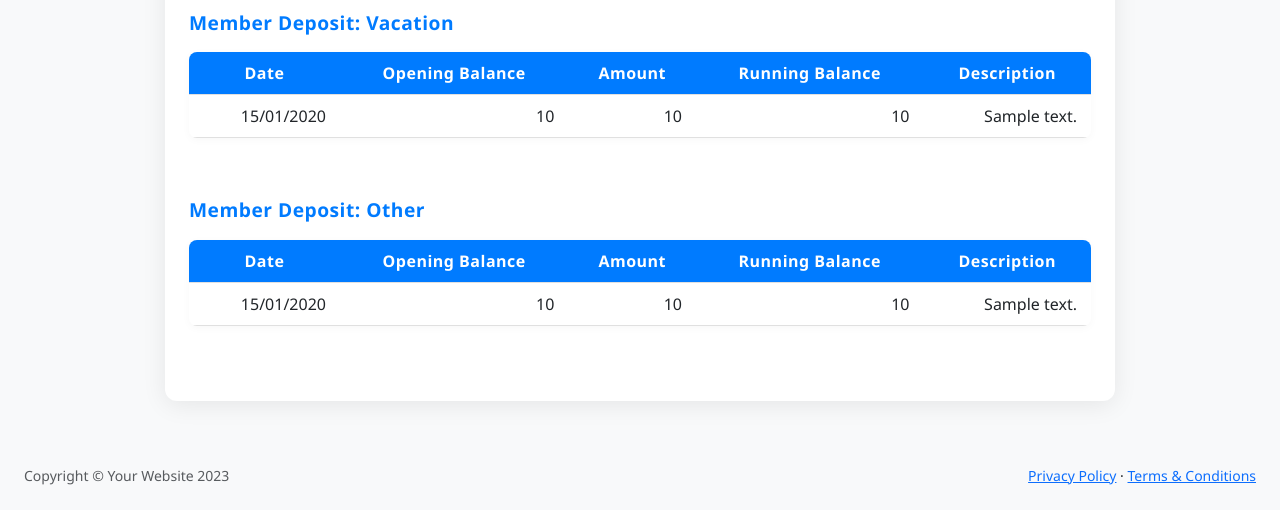
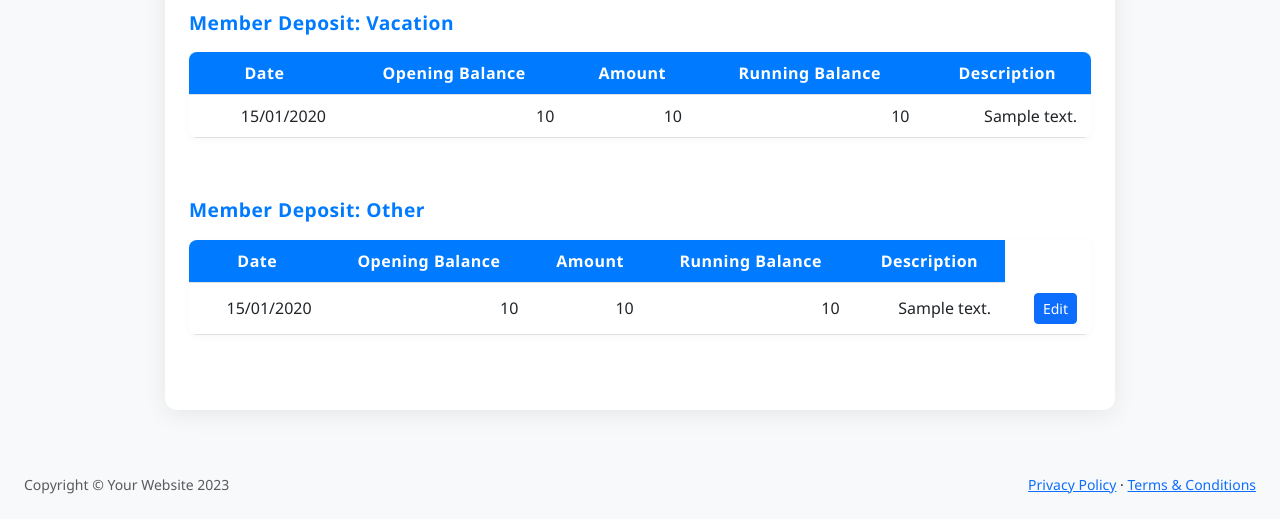
Before and after one commit to Kipkerich/sacco-mis, a Django app: template sacco/templates/saving_statement.html in a window 1280 px wide. Shown: the part 1084-1603 px from the top of the page. Before the commit the page ends 1569 px from the top, so only its background shows below. Run offline with Django 3.2, Linux system fonts and the light colour scheme; the template is opened without the code that fills it: most values are stand-ins (such as "Sample title", 1, 10 or a date in 2020); some libraries are stand-ins or nearby versions.

Commit message:
front-end

```diff
--- a/sacco/models.py
+++ b/sacco/models.py
@@ -76,7 +76,7 @@ class Saving(models.Model):
     date = models.DateField(blank=True,null=True)
     receipt_no = models.CharField(max_length=255, blank=True)
     category = models.CharField(max_length=20, choices=CATEGORY_CHOICES, default="capital_share")
-    deposit_type = models.CharField(max_length=20, choices=DEPOSIT_TYPE_CHOICES, blank=True, null=True)
+    deposit_type = models.CharField(max_length=20, choices=DEPOSIT_TYPE_CHOICES, default="other")
 
     def __str__(self):
         return f"{self.member.name} - {self.amount} on {self.date} ({self.get_category_display()})"
@@ -210,7 +210,7 @@ class SavingStatement(models.Model):
     running_balance = models.DecimalField(max_digits=12, decimal_places=2)
     description = models.CharField(max_length=255, blank=True)
     category = models.CharField(max_length=20, choices=CATEGORY_CHOICES, default="capital_share")
-    deposit_type = models.CharField(max_length=20, choices=DEPOSIT_TYPE_CHOICES, blank=True, null=True)
+    deposit_type = models.CharField(max_length=20, choices=DEPOSIT_TYPE_CHOICES,default="other")
 
     def __str__(self):
         return f"{self.member.name} | {self.amount} on {self.date.date()}"
--- a/sacco/templates/loans.html
+++ b/sacco/templates/loans.html
@@ -87,7 +87,7 @@
             <input type="number" class="form-control" id="amount" name="amount" required oninput="validateAmount()" value="0.00">
             <div id="amount-warning" class="text-danger small mt-1" style="display:none;">Loan amount cannot be more than 500,000</div>
           </div>
-          <div class="mb-3">
+          <div class="mb-3" hidden>
             <label for="status" class="form-label">Status</label>
             <select class="form-select" id="status" name="status" required>
               <option value="pending">Pending</option>
--- a/sacco/templates/saving_statement.html
+++ b/sacco/templates/saving_statement.html
@@ -198,6 +198,7 @@
                 <td>{{ s.amount }}</td>
                 <td>{{ s.running_balance }}</td>
                 <td>{{ s.description }}</td>
+                <td><a href="#" class="btn btn-primary btn-sm" data-bs-toggle="modal" data-bs-target="#editSavingModal" data-saving-id="{{ saving.id }}" data-member-id="{{ saving.member.id }}" data-amount="{{ saving.amount }}" data-note="{{ saving.note }}" data-date="{{ saving.date|date:'Y-m-d' }}">Edit</a></td>
             </tr>
             {% empty %}
             <tr><td colspan="5">No other transactions.</td></tr>
@@ -205,4 +206,44 @@
         </tbody>
     </table>
 </div>
+<div class="modal fade" id="editSavingModal" tabindex="-1" aria-labelledby="editSavingModalLabel" aria-hidden="true">
+    <div class="modal-dialog">
+      <div class="modal-content">
+        <form method="post" id="editSavingForm">
+          {% csrf_token %}
+          <div class="modal-header">
+            <h5 class="modal-title" id="editSavingModalLabel">Edit Savings</h5>
+            <button type="button" class="btn-close" data-bs-dismiss="modal" aria-label="Close"></button>
+          </div>
+          <div class="modal-body">
+            <div class="mb-3">
+              <label for="edit-member" class="form-label">Member</label>
+              <select class="form-select" id="edit-member" name="member" required>
+                <option value="">-- Select Member --</option>
+                {% for member in members %}
+                  <option value="{{ member.id }}">{{ member.name }} ({{ member.membership_number }})</option>
+                {% endfor %}
+              </select>
+            </div>
+            <div class="mb-3">
+              <label for="edit-amount" class="form-label">Amount</label>
+              <input type="number" class="form-control" id="edit-amount" name="amount" step="0.01" required>
+            </div>
+            <div class="mb-3">
+              <label for="edit-date" class="form-label">Date</label>
+              <input type="date" class="form-control" id="edit-date" name="date">
+            </div>
+            <div class="mb-3">
+              <label for="edit-note" class="form-label">Note</label>
+              <input type="text" class="form-control" id="edit-note" name="note">
+            </div>
+          </div>
+          <div class="modal-footer">
+            <button type="button" class="btn btn-secondary" data-bs-dismiss="modal">Cancel</button>
+            <button type="submit" class="btn btn-primary">Save Changes</button>
+          </div>
+        </form>
+      </div>
+    </div>
+  </div>
 {% endblock %}
```
Also changed, not shown: sacco/migrations/0025_alter_savingstatement_deposit_type.py (added), sacco/migrations/0026_alter_savingstatement_deposit_type.py (added), sacco/migrations/0027_alter_saving_deposit_type.py (added).
